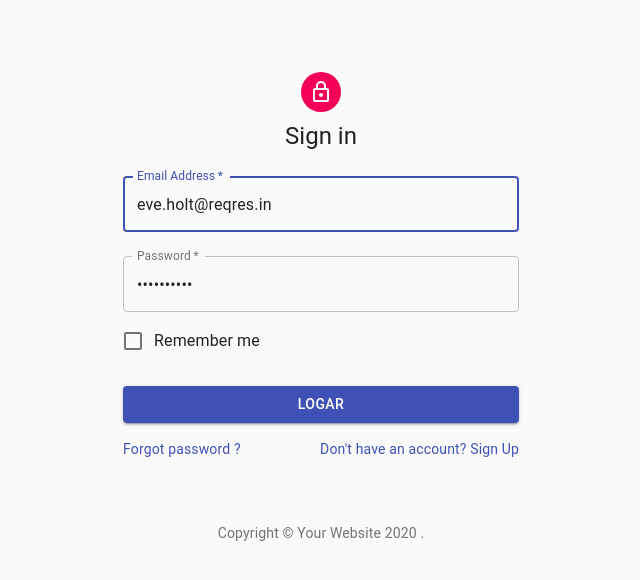
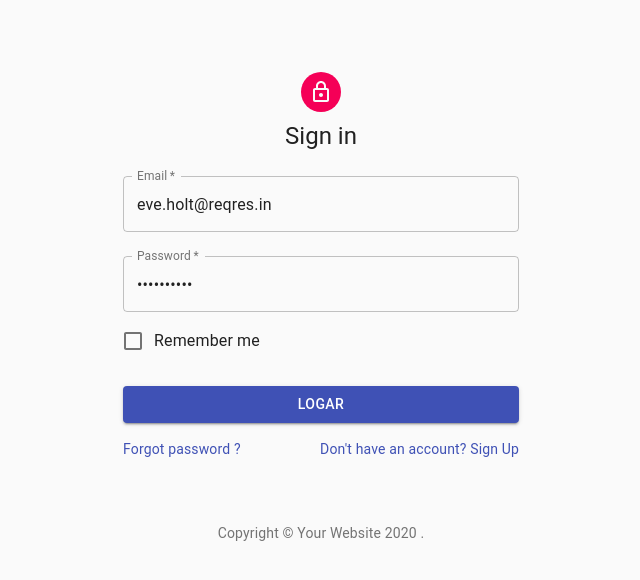
Before and after one commit to elvishuges/reactjs-chatRoom-project, a React (Create React App) app: page /login in a window 1280 px wide. Shown: the top 580 px of the page, without its empty margins (319-959 px from the left). Built offline with nearby package versions, Linux system fonts and the light colour scheme; no server answers.

Commit message:
exibindo drawer e variando conteudos principais

```diff
--- a/src/App.js
+++ b/src/App.js
@@ -1,30 +1,12 @@
 import React from "react";
 import appService from "./services/app.service";
-import {Routes}  from "./pages/Routes";
+import Routes  from "./pages/Routes";
 
 
 import "./App.css";
 
 export default class App extends React.Component {
-  constructor(props) {
-    super(props);
-    this.state = {
-      list: [],
-    };
-  }
 
-  componentDidMount() {
-    appService
-      .users()
-      .then((rsp) => {
-        console.log("resposta lista", rsp);
-        this.setState({ list: rsp.data.data });
-      })
-      .catch((err) => {
-        // handle your error here
-        console.log(err);
-      });
-  }
   render() {
     return (
       <div>
--- a/src/actions/auth.action.js
+++ b/src/actions/auth.action.js
@@ -14,14 +14,25 @@ export const loginUser = (username,password) => {
 
         const response = await api.login(username,password)
             .then(rsp => {
+                console.log('*rsp request*',rsp);
+                if(rsp.status == 200){
+                    console.log("#entrou if#");
+
+                    dispatch({
+                        type: types.sucess_login
+                    });
+                    return rsp;
+                }
                 dispatch({
-                    type: types.sucess_login
-                });
-                return rsp;
+                    type: types.failed_logout
+                })
+
             })
             .catch(error => {
                 console.log('*catch*',error);
-
+                dispatch({
+                    type: types.failed_login
+                });
                 return error;
             });
 
--- a/src/pages/Login.js
+++ b/src/pages/Login.js
@@ -14,6 +14,7 @@ import { makeStyles } from "@material-ui/core/styles";
 import { withStyles } from "@material-ui/core/styles";
 import Container from "@material-ui/core/Container";
 import CircularProgress from '@material-ui/core/CircularProgress';
+import { bindActionCreators } from "redux";
 
 import { login } from "../services/auth";
 import communUserService from "../services/communUser.service";
@@ -22,7 +23,8 @@ import { connect } from "react-redux";
 import {compose} from "redux";
 import { Creators as AuthActions } from "../reducers/duck/reducer.auth";
 import { loginUser } from '../actions/auth.action'
-import { bindActionCreators } from "redux";
+import TextInput from './components/utils/TextInput'
+
 
 function Copyright() {
   return (
@@ -62,14 +64,14 @@ class SignIn extends React.Component {
     super(props);
 
     this.state = {
-      username: "eve.holt@reqres.in",
+      email: "eve.holt@reqres.in",
       password: "cityslicka",
     };
-    this.handleChange = this.handleChange.bind(this);
+    this.handleChangeInput = this.handleChangeInput.bind(this);
     this.handleSubmit = this.handleSubmit.bind(this);
   }
 
-  handleChange(e) {
+  handleChangeInput(e) {
     const { name, value } = e.target;
     this.setState({
       [name]: value,
@@ -83,18 +85,23 @@ class SignIn extends React.Component {
   handleSubmit = async (e) => {
     e.preventDefault();
     this.setState({ submitted: true });
-    const { username, password } = this.state;
-    const resp = await this.props.dispatch(loginUser(username,password))
+    const { email, password } = this.state;
+    const resp = await this.props.dispatch(loginUser(email,password))
     try {
-
+      if(resp.status == 200){
+        // direcionar para interface
+      }
+      else{
+        throw (resp)
+      }
     } catch (error) {
-
+        alert("Erro ao logar")
     }
   }
 
   render() {
     const { classes } = this.props;
-    const { username, password, submitted } = this.state;
+    const { email, password, submitted } = this.state;
     const { isLoading } = this.props.user;
 
     const txtButton = () =>{
@@ -113,32 +120,23 @@ class SignIn extends React.Component {
             Sign in
           </Typography>{" "}
           <form className={classes.form} noValidate>
-            <TextField
-              variant="outlined"
-              margin="normal"
-              required
-              fullWidth
-              id="username"
-              onChange={this.handleChange}
-              label="Email Address"
-              name="username"
-              value={username}
-              autoComplete="username"
-              autoFocus
+            <TextInput
+            label="Email"
+            name="email"
+            id="email"
+            value={this.state.email}
+            type="email"
+            onChange={this.handleChangeInput}
+            id="password"
+            autoComplete="email"
             />
-            <TextField
-              variant="outlined"
-              margin="normal"
-              required
-              value={password}
-              fullWidth
-              name="password"
-              value={this.state.password}
-              label="Password"
-              type="password"
-              id="password"
-              onChange={this.handleChange}
-              autoComplete="current-password"
+            <TextInput
+            label="Password"
+            name="password"
+            value={this.state.password}
+            type="password"
+            onChange={this.handleChangeInput}
+            id="password"
             />
             <FormControlLabel
               control={<Checkbox value="remember" color="primary" />}
@@ -193,5 +191,4 @@ const SignStyled = withStyles(styles)(SignIn); // fiz isso para adicionar um sto
 
 export default compose(
   connect(mapStateToProps, mapDispatchToProps)
-
   )(SignStyled);
--- /dev/null
+++ b/src/pages/components/HomeAdmin/Dashboard/Dashboard.js
@@ -0,0 +1,23 @@
+import React from "react";
+import { makeStyles } from "@material-ui/core/styles";
+import Card from "@material-ui/core/Card";
+import CardActionArea from "@material-ui/core/CardActionArea";
+import CardActions from "@material-ui/core/CardActions";
+import CardContent from "@material-ui/core/CardContent";
+import CardMedia from "@material-ui/core/CardMedia";
+import Button from "@material-ui/core/Button";
+import Typography from "@material-ui/core/Typography";
+
+const useStyles = makeStyles({
+  root: {
+	maxWidth: 345,
+  },
+});
+
+export default function Dashboard() {
+  const classes = useStyles();
+
+  return (
+    <div>Dashboard</div>
+  );
+}
--- a/src/pages/components/HomeAdmin/Drawer.js
+++ b/src/pages/components/HomeAdmin/Drawer.js
@@ -17,6 +17,8 @@ import Toolbar from "@material-ui/core/Toolbar";
 import Typography from "@material-ui/core/Typography";
 import { withStyles } from "@material-ui/core/styles";
 import { BrowserRouter as Router, Route, Switch, Link } from "react-router-dom";
+import Dashboard from "./../HomeAdmin/Dashboard/Dashboard";
+
 
 import Register from '../../Register'
 
@@ -57,11 +59,9 @@ class ResponsiveDrawer extends React.Component {
   state = {
     mobileOpen: false,
     listItem: [
-      { path: "/hello", name: "Inbox" },
-      { path: "/starred", name: "Starred" },
-      { path: "/sendEmail", name: "Send email" },
-	  { path: "/drafts", name: "Drafts" },
-	  { path: "/login", name: "Logout" },
+      { path: "/dashboard", name: "Inbox" },
+      { path: "/lojas", name: "Starred" },
+
     ],
   };
 
@@ -105,7 +105,7 @@ class ResponsiveDrawer extends React.Component {
     return (
 
       <div className={classes.root}>
-		<Router>
+        <Router >
 
           <CssBaseline />
           <AppBar position="fixed" className={classes.appBar}>
@@ -151,7 +151,11 @@ class ResponsiveDrawer extends React.Component {
           </nav>
           <main className={classes.content}>
             <div className={classes.toolbar} />
-		  <Route exact path="/hello" component={()=><h1>oii</h1>} />
+          <Switch>
+            <Route exact path="/"  />
+            <Route path="/lojas" />
+            <Route path="/dashboard"  render={() => <Dashboard/>}/>
+          </Switch>
           </main>
         </Router>
 
--- /dev/null
+++ b/src/pages/components/HomeAdmin/Lojas/Lojas.js
@@ -0,0 +1,23 @@
+import React from "react";
+import { makeStyles } from "@material-ui/core/styles";
+import Card from "@material-ui/core/Card";
+import CardActionArea from "@material-ui/core/CardActionArea";
+import CardActions from "@material-ui/core/CardActions";
+import CardContent from "@material-ui/core/CardContent";
+import CardMedia from "@material-ui/core/CardMedia";
+import Button from "@material-ui/core/Button";
+import Typography from "@material-ui/core/Typography";
+
+const useStyles = makeStyles({
+  root: {
+	maxWidth: 345,
+  },
+});
+
+export default function Lojas() {
+  const classes = useStyles();
+
+  return (
+    <div>Page starred</div>
+  );
+}
--- a/src/pages/components/Routes/PrivateRoute.js
+++ b/src/pages/components/Routes/PrivateRoute.js
@@ -1,47 +1,16 @@
 import React from "react";
 import { Route, Redirect } from "react-router-dom";
 
-import { store } from '../../../store';
+const PrivateRoute = ({ component: Component, user, ...rest }) => (
 
+	<Route
+	  {...rest}
+	  render={props => (
+		user.isLoggedIn
+		  ? <Component {...props} />
+		  : <Redirect to="/login" />
+	  )}
+	/>
+  );
 
-const PrivateRouteLogin = ({ component: Component,role, ...rest }) => (
-  <Route
-    {...rest}
-	render={(props) =>{
-		if(store.getState().user.role == 0){
-			return <Component {...props} />
-		}
-		else{
-			switch (store.getState().user.role) {
-				case 1:
-					return <Redirect to={{ pathname: '/HomeUser', state: { from: props.location } }} />
-
-				case 2:
-					return <Redirect to={{ pathname: '/HomeUser2', state: { from: props.location } }} />
-				default:
-					break;
-			}
-		}
-    }}
-  />
-)
-
-
-
-
-const PrivateRoute = ({ component: Component,role, ...rest }) => (
-	console.log('storeeeeeeeeee11111 state',store.getState()),
-  <Route
-    {...rest}
-	render={(props) =>{
-		if(role !== 0){
-			return <Component {...props} />
-		}
-		else if (store.getState().user.role !== role ) {
-			return <Redirect to={{ pathname: '/login', state: { from: props.location } }} />
-		}
-    }}
-  />
-);
-
-export {PrivateRoute, PrivateRouteLogin};
+  export default PrivateRoute;
--- a/src/pages/components/utils/TextInput.js
+++ b/src/pages/components/utils/TextInput.js
@@ -1,20 +1,53 @@
-import TextField from "@material-ui/core/TextField";
-import { Input } from "@material-ui/core";
+import PropTypes from "prop-types";
+import React, {Component} from "react";
 
 
-export default Input = () =>{
+import TextField from "@material-ui/core/TextField";
 
+
+export default class TextInput extends Component {
+
+  constructor(props) {
+    super(props);
+
+    this.state = {
+      username: "eve.holt@reqres.in",
+      password: "cityslicka",
+    };
+
+    this.handleChangeInput = this.handleChangeInput.bind(this);
+  }
+    componentDidMount() {
+        this.setState({
+            value: this.props.value
+        }
+);
+    }
+
+    handleChangeInput(e) {
+      const { name, value } = e.target;
+      this.setState({
+        [name]: value,
+      });
+    }
+
+    render() {
+        const {label,value,type,id,onChange,name,autoComplete} = this.props;
+        return (
           <TextField
           variant="outlined"
           margin="normal"
           required
+          value={value}
           fullWidth
-              id="username"
-              onChange={this.handleChange}
-              label="Email Address"
-              name="username"
-              value={username}
-              autoComplete="username"
-              autoFocus
+          name={name}
+          label={label}
+          type={type}
+          id="password"
+          autoComplete={autoComplete}
+          onChange={onChange}
+          autoComplete="current-password"
         />
+        );
     }
+}
```
Also changed, not shown: src/pages/Routes.js (+61 -13 lines). Lines whose indentation alone changed are shown as unchanged.
